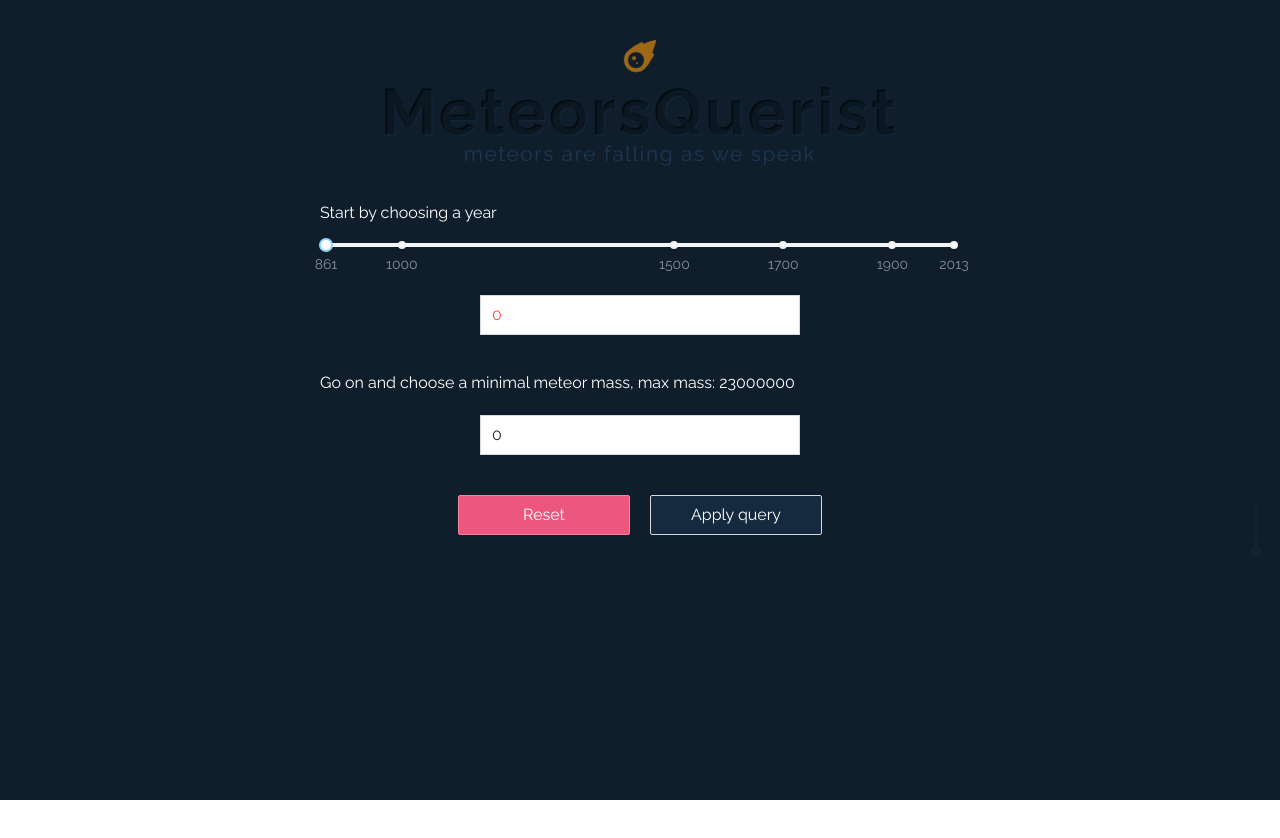
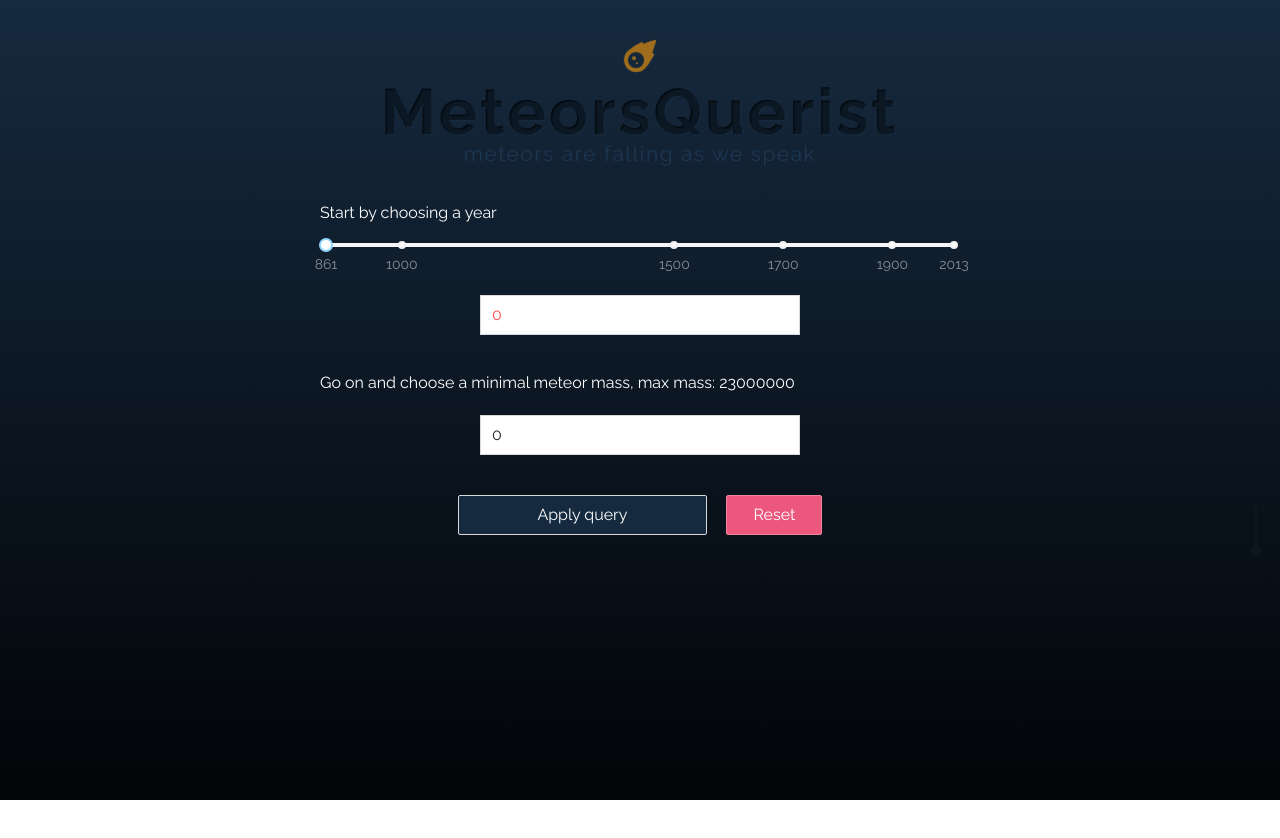
Before and after one commit to Nivsha08/NASAMeteorsVisualizer, a React (Create React App) app: page / in a window 1280 px wide. Shown: the top 838 px of the page. Built offline with nearby package versions, Linux system fonts and the light colour scheme.

Commit message:
Added details buttons for meteors results

```diff
--- a/src/components/app/App.scss
+++ b/src/components/app/App.scss
@@ -8,6 +8,7 @@
     align-items: center;
     background-color: transparent;
     position: relative;
+
     &::before {
         content: "";
         position: absolute;
@@ -16,6 +17,10 @@
         top: 0;
         left: 0;
         z-index: -2;
-        background-color: get-color-weight($primary, 700);
+        background: linear-gradient(
+                        to bottom,
+                        get-color-weight($primary, 600),
+                        get-color-weight($primary, 900)
+        );
     }
 }
--- a/src/components/queryManager/QueryManager.scss
+++ b/src/components/queryManager/QueryManager.scss
@@ -16,7 +16,7 @@
     align-items: center;
     justify-content: space-around;
     .apply-button {
-        flex-basis: 45%;
+        flex-basis: 65%;
         color: $white;
         background-color: get-color-weight($primary, 600);
         &:hover {
@@ -24,7 +24,7 @@
         }
     }
     .reset-button {
-        flex-basis: 45%;
+        flex-basis: 25%;
         color: $white;
         border-color: get-color-weight($danger, 200);
         background-color: get-color-weight($danger, 300);
--- a/src/components/queryManager/QueryManager.tsx
+++ b/src/components/queryManager/QueryManager.tsx
@@ -92,10 +92,10 @@ const QueryManager = (props: QueryManagerProps) => {
             <MassSelector value={mass} setValue={setMass}
                           maxMass={props.searcher.maxMass}/>
             <div className="buttons-wrapper">
-                <Button className="reset-button" size={"large"} type={"ghost"}
-                        onClick={resetQuery}>Reset</Button>
                 <Button className="apply-button" size={"large"} type={"ghost"}
                         onClick={updateQuery}>Apply query</Button>
+                <Button className="reset-button" size={"large"} type={"ghost"}
+                    onClick={resetQuery}>Reset</Button>
             </div>
             {
                 summaryVisible ?
--- a/src/components/resultSummary/ResultSummary.scss
+++ b/src/components/resultSummary/ResultSummary.scss
@@ -20,4 +20,10 @@
         margin: .5rem 0;
         font-size: 1rem;
     }
+    .details-button {
+        font-size: 1rem;
+        color: transparentize($white, .3);
+        text-decoration: underline;
+        text-decoration-style: dotted;
+    }
 }
--- a/src/components/resultSummary/ResultSummary.tsx
+++ b/src/components/resultSummary/ResultSummary.tsx
@@ -1,6 +1,8 @@
 import React from "react";
 import Meteor from "../../models/Meteor";
 import "./ResultSummary.scss";
+import {Button} from "antd";
+import {PlusOutlined} from "@ant-design/icons";
 
 interface ResultSummaryProps {
     meteors: Meteor[];
@@ -12,8 +14,12 @@ const ResultSummary = (props: ResultSummaryProps) => {
         <div className="result-summary">
             <div className="amount-summary">{props.meteors.length}</div>
             <span className="bottom-summary">meteors fit the criteria</span>
+            {
+                (props.meteors.length > 0) ?
+                    <Button className="details-button" type={"link"}>details <PlusOutlined /></Button>
+                    : null
+            }
         </div>
-
     );
 };
 
```
